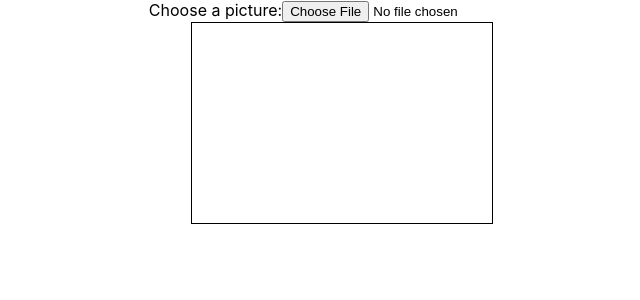
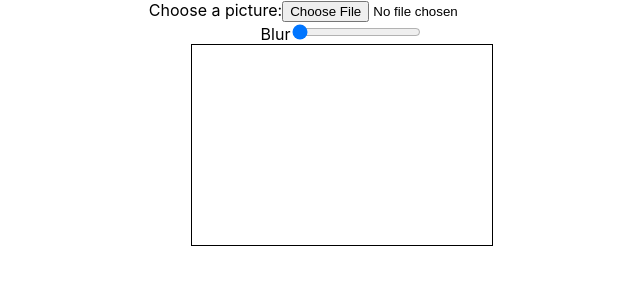
Before and after one commit to chrischalstrom/image-editor, a React (Create React App) app: page / in a window 1280 px wide. Shown: the top 300 px of the page, without its empty margins (298-938 px from the left). Built offline with nearby package versions, Linux system fonts and the light colour scheme.

Commit message:
better: use builtin filter features

```diff
--- a/src/Canvas.tsx
+++ b/src/Canvas.tsx
@@ -1,35 +1,41 @@
 import React, { SFC, useRef, useEffect, useState } from 'react';
-import compose from 'lodash/fp/compose';
 
 import './Canvas.css';
 
 interface CanvasProps {
   initialImage: File | null;
-  filters?: Array<(imageData: ImageData) => ImageData>;
+  filter?: string;
 }
 
-export const Canvas: SFC<CanvasProps> = ({ filters = [], ...props }) => {
+export const Canvas: SFC<CanvasProps> = ({ filter = '', ...props }) => {
   const { initialImage } = props;
+
+  console.log('filt=', filter);
 
   const canvas = useRef(null as HTMLCanvasElement | null);
   const ctx = useRef(null as CanvasRenderingContext2D | null);
+  const imageElement = useRef(null as HTMLImageElement | null);
   const [{ width, height }, setDimensions] = useState({ width: 300, height: 200 });
 
   useEffect(() => {
     createImage(initialImage).then((image) => {
+      imageElement.current = image;
       setDimensions({ width: image.width, height: image.height });
 
       ctx.current = (canvas.current as HTMLCanvasElement).getContext('2d') as CanvasRenderingContext2D;
+      // ctx.current.filter = filter;
       ctx.current.drawImage(image, 0, 0);
-
-      let imageData = ctx.current.getImageData(0, 0, image.width, image.height);
-
-      if (filters.length > 0) {
-        imageData = compose(filters)(imageData);
-        ctx.current.putImageData(imageData, 0, 0);
-      }
     }).catch(() => {});
   }, [initialImage]);
+
+  useEffect(() => {
+    if (filter.trim().length === 0 || !ctx.current || !imageElement.current) {
+      return;
+    }
+
+    ctx.current.filter = filter;
+    ctx.current.drawImage(imageElement.current, 0, 0);
+  }, [filter]);
 
   return (
     <div className="canvas-container">
--- a/src/ImageEditor.tsx
+++ b/src/ImageEditor.tsx
@@ -2,10 +2,11 @@ import React, { SFC, useState } from 'react';
 
 import Canvas from './Canvas';
 import ImagePicker from './ImagePicker';
-import { invert, grayscale, createLuminosity, createHueRotate } from './imageFilters';
+import ImageFilterControls from './ImageFilterControls';
 
 export const ImageEditor: SFC = () => {
   const [inputImage, setInputImage] = useState(null as File | null);
+  const [filter, setFilter] = useState('');
 
   return (
     <>
@@ -13,9 +14,13 @@ export const ImageEditor: SFC = () => {
         onChange={setInputImage}
       />
 
+      <ImageFilterControls
+        onChange={setFilter}
+      />
+
       <Canvas
         initialImage={inputImage}
-        filters={[createHueRotate(90)]}
+        filter={filter}
       />
     </>
   );
--- /dev/null
+++ b/src/ImageFilterControls.tsx
@@ -0,0 +1,68 @@
+import React, { SFC, useEffect, useReducer, Reducer } from 'react';
+
+interface ImageFilterControlsState {
+  blur: number;
+}
+
+type ImageFilterControlsActionTypes =
+  | 'blur';
+
+interface ImageFilterControlsAction {
+  type: ImageFilterControlsActionTypes;
+  value: number;
+}
+
+const getInitialState = (): ImageFilterControlsState => ({
+  blur: 0,
+});
+
+const reducer: Reducer<ImageFilterControlsState, ImageFilterControlsAction> = (
+  state: ImageFilterControlsState,
+  action: ImageFilterControlsAction,
+) => {
+  switch (action.type) {
+    case 'blur': {
+      return { ...state, blur: action.value };
+    }
+    default: return state;
+  }
+};
+
+const blur = (value: number) => ({
+  type: 'blur' as 'blur',
+  value,
+});
+
+const stateToFilter = (state: ImageFilterControlsState): string => {
+  const { blur } = state;
+  return `blur(${blur}px)`;
+};
+
+interface ImageFilterControlsProps {
+  onChange: (filter: string) => void;
+}
+
+export const ImageFilterControls: SFC<ImageFilterControlsProps> = (props) => {
+  const { onChange } = props;
+  const [state, dispatch] = useReducer(reducer, getInitialState());
+
+  useEffect(() => onChange(stateToFilter(state)), [state]);
+
+  return (
+    <div>
+      <label htmlFor="blur-input">Blur</label>
+      <input
+        type="range"
+        id="blur-input"
+        name="blur-input"
+        min={0}
+        max={50}
+        value={state.blur}
+        step={1}
+        onChange={(e) => dispatch(blur(parseInt(e.target.value, 10)))}
+      />
+    </div>
+  );
+};
+
+export default ImageFilterControls;
```
